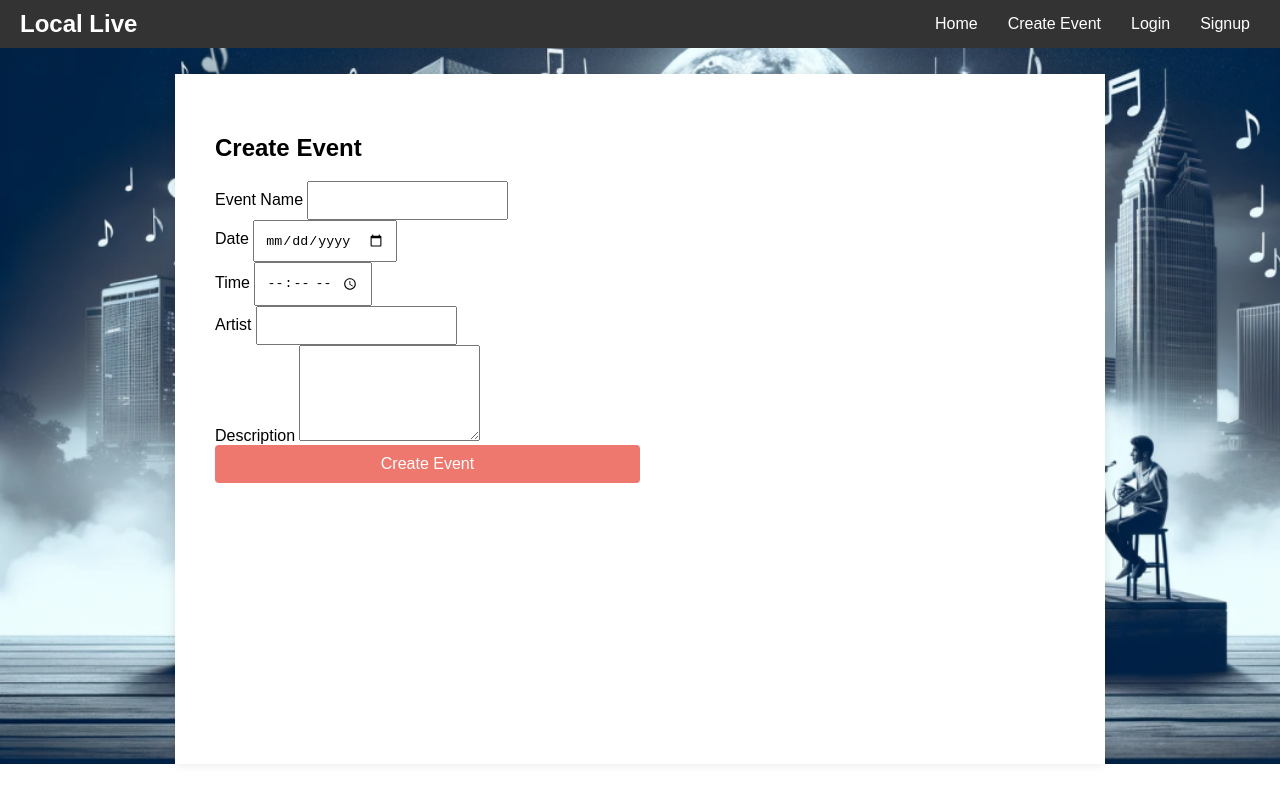
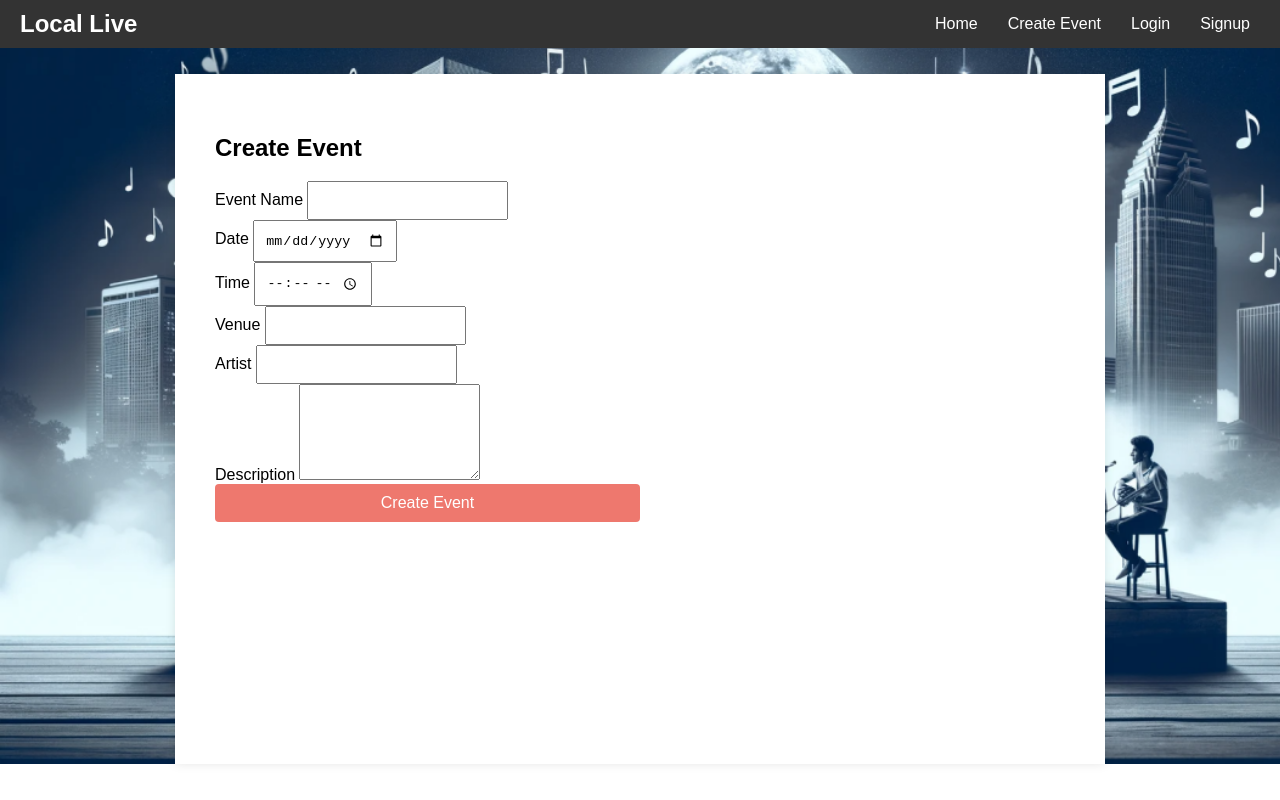
Before and after one commit to loadedskiffer/LocalLive, a React (Create React App) app in the folder client/: page /event in a window 1280 px wide. Built offline with nearby package versions, Linux system fonts and the light colour scheme; what react-native would draw is missing.

Commit message:
connect create event form with backend

```diff
--- a/client/src/components/EventForm/index.js
+++ b/client/src/components/EventForm/index.js
@@ -9,6 +9,7 @@ const EventForm = ({ addEvent }) => {
   const [date, setDate] = useState('');
   const [time, setTime] = useState('');
   const [artist, setArtist] = useState('');
+  const [venue, setVenue] = useState('');
   const [description, setDescription] = useState('');
 
   const handleSubmit = async (e) => {
@@ -23,9 +24,10 @@ const EventForm = ({ addEvent }) => {
         },
         body: JSON.stringify({
           event_name: eventName,
-          date,
           duration: time,
-          artistID: artist,
+          date:date,
+          venueName:venue,
+          artistName:artist,
           parking_and_admission_info: description,
         }),
       });
@@ -46,6 +48,7 @@ const EventForm = ({ addEvent }) => {
     setDate('');
     setTime('');
     setArtist('');
+    setVenue('');
     setDescription('');
   };
   return (
@@ -80,6 +83,15 @@ const EventForm = ({ addEvent }) => {
             />
         </div>
         <div>
+            <label>Venue </label>
+            <input
+            type="text"
+            value={venue}
+            onChange={(e) => setVenue(e.target.value)}
+            required
+            />
+        </div>
+        <div>
             <label>Artist </label>
             <input
             type="text"
```
Also changed, not shown: 1 other file (tests, documents, lock files or other folders).
